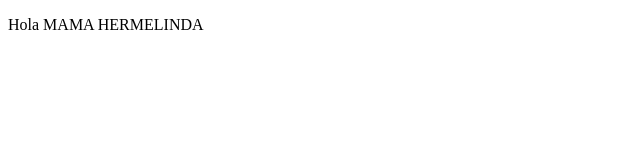
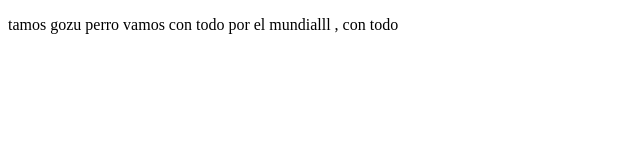
Before and after one commit to CasasDiego/proyectoDemoCursoPrework, a plain HTML site: page index.html in a window 1280 px wide. Shown: the whole page, without its empty margins (0-640 px from the left). Drawn offline with Linux system fonts and the light colour scheme.

Commit message:
git add.

```diff
--- a/index.html
+++ b/index.html
@@ -8,7 +8,7 @@
 </head>
 <body>
     <p>
-        Hola MAMA HERMELINDA
+        tamos gozu perro vamos con todo por el mundialll , con todo
     </p>
 </body>
 </html>
```
